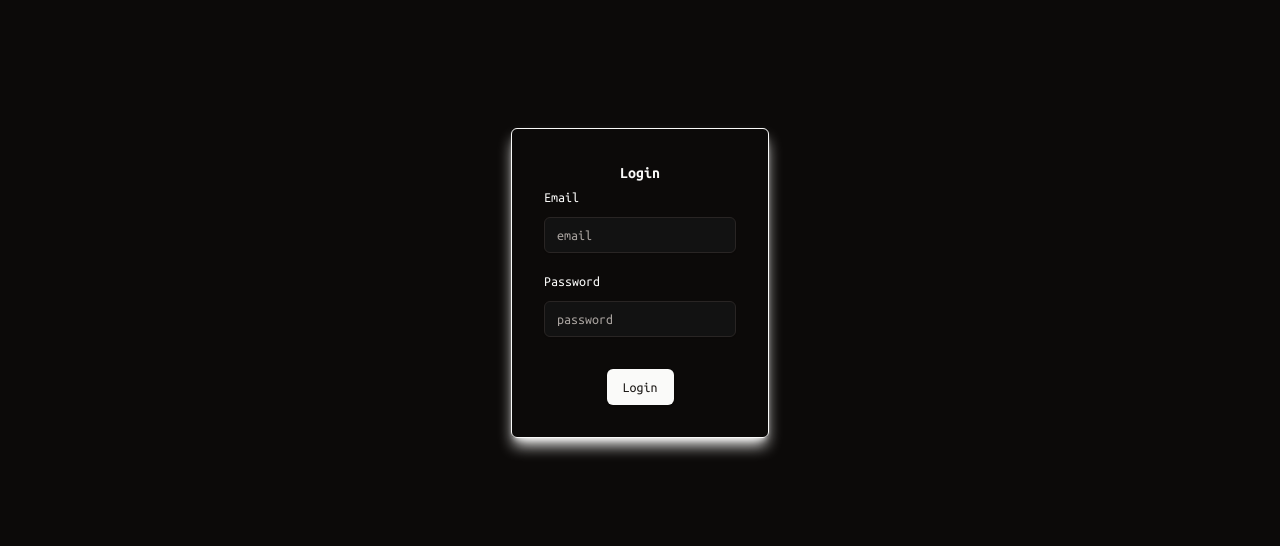
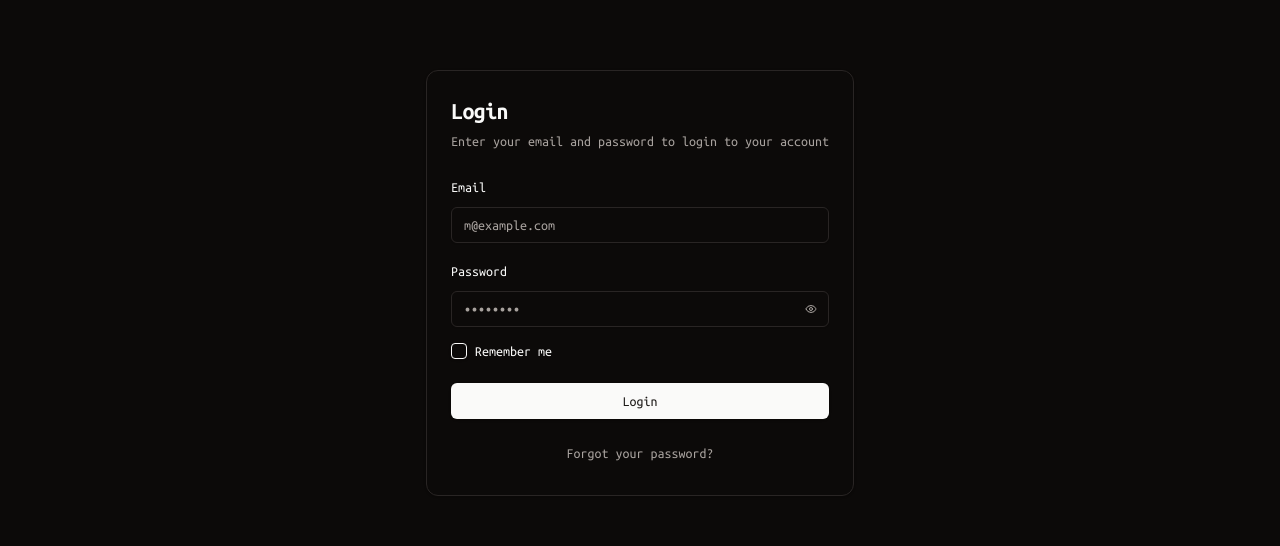
Before and after one commit to mrhashcoder/BuildFastKit, a Next.js app: page /login in a window 1280 px wide. Shown: the part 173-719 px from the top of the page. Built offline with nearby package versions, Linux system fonts and the light colour scheme; no server answers.

Commit message:
login UI updatedand unnecessary logs and comments removed

```diff
--- a/components/main/signin.tsx
+++ b/components/main/signin.tsx
@@ -1,125 +1,144 @@
 "use client";
 
-import { zodResolver } from "@hookform/resolvers/zod";
-import { useForm } from "react-hook-form";
-import { z } from "zod";
-import { useState } from "react";
-
+import { useState, FormEvent } from "react";
+import { Eye, EyeOff } from "lucide-react";
+import * as z from "zod";
 import { Button } from "@/components/ui/button";
 import {
-  Form,
-  FormControl,
-  FormField,
-  FormItem,
-  FormLabel,
-  FormMessage,
-} from "@/components/ui/form";
+  Card,
+  CardContent,
+  CardDescription,
+  CardFooter,
+  CardHeader,
+  CardTitle,
+} from "@/components/ui/card";
+import { Checkbox } from "@/components/ui/checkbox";
 import { Input } from "@/components/ui/input";
+import { Label } from "@/components/ui/label";
 import { useAuth } from "../providers/supabase-auth-provider";
 
 const formSchema = z.object({
-  email: z.string().email(),
-  password: z.string().min(6),
+  email: z.string().email({ message: "Invalid email address" }),
+  password: z
+    .string()
+    .min(6, { message: "Password must be at least 6 characters long" }),
 });
 
-export function Signin(): React.ReactNode {
-  const [error, setError] = useState<{
-    success: boolean;
-    message: string;
-  } | null>();
+export function Signin() {
+  const [showPassword, setShowPassword] = useState(false);
   const [isLoading, setIsLoading] = useState(false);
+  const [error, setError] = useState<string | null>(null);
+  const [emailError, setEmailError] = useState<string | null>(null);
+  const [passwordError, setPasswordError] = useState<string | null>(null);
 
   const { signIn } = useAuth();
 
-  const form = useForm<z.infer<typeof formSchema>>({
-    resolver: zodResolver(formSchema),
-    defaultValues: {
-      email: "",
-      password: "",
-    },
-  });
+  const togglePasswordVisibility = () => setShowPassword(!showPassword);
 
-  async function onSubmit(values: z.infer<typeof formSchema>) {
+  async function onSubmit(e: FormEvent<HTMLFormElement>) {
+    e.preventDefault();
     setError(null);
+    setEmailError(null);
+    setPasswordError(null);
     setIsLoading(true);
 
-    // try {
-    // const { data, error } = await supabase.auth.signInWithPassword({
-    //     email: values.email,
-    //     password: values.password,
-    // })
-
-    // if (error) {
-    //     console.error("Error during signin:", error.message);
-    // } else {
-    //     console.log("Signin successful:", data);
-    //     router.push("/dashboard")
-    // }
+    const formData = new FormData(e.currentTarget);
+    const email = formData.get("email") as string;
+    const password = formData.get("password") as string;
 
     try {
-      // Simulate login call (replace with actual login logic)
-      const res = await signIn(values.email, values.password);
-      console.log(res);
-
-      setIsLoading(false);
+      const validatedData = formSchema.parse({ email, password });
+      const res = await signIn(validatedData.email, validatedData.password);
     } catch (err) {
-      console.log(err);
+      if (err instanceof z.ZodError) {
+        err.errors.forEach((error) => {
+          if (error.path[0] === "email") setEmailError(error.message);
+          if (error.path[0] === "password") setPasswordError(error.message);
+        });
+      } else {
+        console.error(err);
+        setError("Invalid email or password");
+      }
+    } finally {
       setIsLoading(false);
     }
   }
 
   return (
-    <div className="rounded-md border border-primary rounded-md shadow-primary shadow-lg p-8">
-      <h1 className="text-center font-bold">Login</h1>
-      <Form {...form}>
-        <form
-          onSubmit={form.handleSubmit(onSubmit)}
-          className="space-y-4 flex items-center flex-col"
-        >
-          <FormField
-            control={form.control}
-            name="email"
-            render={({ field }) => (
-              <FormItem className="">
-                <FormLabel>Email</FormLabel>
-                <FormControl>
-                  <Input
-                    type="email"
-                    placeholder="email"
-                    {...field}
-                    className="bg-forground w-48"
-                  />
-                </FormControl>
-                <FormMessage />
-              </FormItem>
-            )}
-          />
-          <FormField
-            control={form.control}
-            name="password"
-            render={({ field }) => (
-              <FormItem>
-                <FormLabel>Password</FormLabel>
-                <FormControl>
-                  <Input
-                    type="password"
-                    placeholder="password"
-                    className="bg-forground w-48"
-                    {...field}
-                  />
-                </FormControl>
-                <FormMessage />
-              </FormItem>
-            )}
-          />
-          {!error?.success && (
-            <p className="text-sm text-red-500">{error?.message}</p>
-          )}
-          <Button type="submit" disabled={isLoading}>
-            Login
-          </Button>
+    <div className="flex items-center justify-center min-h-screen bg-background p-4">
+      <Card className="w-full max-w-md">
+        <CardHeader className="space-y-1">
+          <CardTitle className="text-2xl font-bold">Login</CardTitle>
+          <CardDescription>
+            Enter your email and password to login to your account
+          </CardDescription>
+        </CardHeader>
+        <form onSubmit={onSubmit}>
+          <CardContent className="space-y-4">
+            <div className="space-y-2">
+              <Label htmlFor="email">Email</Label>
+              <Input
+                id="email"
+                name="email"
+                type="email"
+                placeholder="m@example.com"
+              />
+              {emailError && (
+                <p className="text-sm text-red-500">{emailError}</p>
+              )}
+            </div>
+            <div className="space-y-2">
+              <Label htmlFor="password">Password</Label>
+              <div className="relative">
+                <Input
+                  id="password"
+                  name="password"
+                  type={showPassword ? "text" : "password"}
+                  placeholder="••••••••"
+                />
+                <Button
+                  type="button"
+                  variant="ghost"
+                  size="icon"
+                  className="absolute right-0 top-0 h-full px-3 py-2 hover:bg-transparent"
+                  onClick={togglePasswordVisibility}
+                  aria-label={showPassword ? "Hide password" : "Show password"}
+                >
+                  {showPassword ? (
+                    <EyeOff className="h-4 w-4 text-muted-foreground" />
+                  ) : (
+                    <Eye className="h-4 w-4 text-muted-foreground" />
+                  )}
+                </Button>
+              </div>
+              {passwordError && (
+                <p className="text-sm text-red-500">{passwordError}</p>
+              )}
+            </div>
+            <div className="flex items-center space-x-2">
+              <Checkbox id="remember" name="remember" />
+              <Label
+                htmlFor="remember"
+                className="text-sm font-medium leading-none peer-disabled:cursor-not-allowed peer-disabled:opacity-70"
+              >
+                Remember me
+              </Label>
+            </div>
+          </CardContent>
+          <CardFooter className="flex flex-col space-y-4">
+            <Button className="w-full" type="submit" disabled={isLoading}>
+              {isLoading ? "Logging in..." : "Login"}
+            </Button>
+            {error && <p className="text-sm text-red-500">{error}</p>}
+            <Button
+              variant="link"
+              className="text-sm text-muted-foreground hover:text-primary"
+            >
+              Forgot your password?
+            </Button>
+          </CardFooter>
         </form>
-      </Form>
+      </Card>
     </div>
   );
 }
--- a/components/main/signup.tsx
+++ b/components/main/signup.tsx
@@ -1,116 +1,138 @@
 "use client";
 
-import { zodResolver } from "@hookform/resolvers/zod";
-import { useForm } from "react-hook-form";
-import { useState } from "react";
-import { z } from "zod";
-
+import { useState, FormEvent } from "react";
+import { Eye, EyeOff } from "lucide-react";
+import * as z from "zod";
 import { Button } from "@/components/ui/button";
 import {
-  Form,
-  FormControl,
-  FormField,
-  FormItem,
-  FormLabel,
-  FormMessage,
-} from "@/components/ui/form";
+  Card,
+  CardContent,
+  CardDescription,
+  CardFooter,
+  CardHeader,
+  CardTitle,
+} from "@/components/ui/card";
+import { Checkbox } from "@/components/ui/checkbox";
 import { Input } from "@/components/ui/input";
+import { Label } from "@/components/ui/label";
 import { useAuth } from "../providers/supabase-auth-provider";
 
 const formSchema = z.object({
-  email: z.string().email(),
-  password: z.string().min(6),
+  email: z.string().email({ message: "Invalid email address" }),
+  password: z
+    .string()
+    .min(6, { message: "Password must be at least 6 characters long" }),
 });
 
 export function Signup() {
+  const [showPassword, setShowPassword] = useState(false);
   const [isLoading, setIsLoading] = useState(false);
-
-  const form = useForm<z.infer<typeof formSchema>>({
-    resolver: zodResolver(formSchema),
-    defaultValues: {
-      email: "",
-      password: "",
-    },
-  });
+  const [error, setError] = useState<string | null>(null);
+  const [emailError, setEmailError] = useState<string | null>(null);
+  const [passwordError, setPasswordError] = useState<string | null>(null);
 
   const { signUp } = useAuth();
 
-  async function onSubmit(values: z.infer<typeof formSchema>) {
+  const togglePasswordVisibility = () => setShowPassword(!showPassword);
+
+  async function onSubmit(e: FormEvent<HTMLFormElement>) {
+    e.preventDefault();
+    setError(null);
+    setEmailError(null);
+    setPasswordError(null);
     setIsLoading(true);
-    console.log("yooooo");
+
+    const formData = new FormData(e.currentTarget);
+    const email = formData.get("email") as string;
+    const password = formData.get("password") as string;
 
     try {
-      // const { data, error } = await supabase.auth.signUp({
-      //     email: values.email,
-      //     password: values.password,
-      // })
-
-      // if (error) {
-      //     console.error("Error during signup:", error.message);
-      // } else {
-      //     console.log("Signup successful:", data);
-
-      //     router.push('/dashboard')
-      // }
-
-      const res = await signUp(values.email, values.password);
-      console.log(res);
-      setIsLoading(false);
+      const validatedData = formSchema.parse({ email, password });
+      const res = await signUp(validatedData.email, validatedData.password);
     } catch (err) {
-      console.log(err);
+      if (err instanceof z.ZodError) {
+        err.errors.forEach((error) => {
+          if (error.path[0] === "email") setEmailError(error.message);
+          if (error.path[0] === "password") setPasswordError(error.message);
+        });
+      } else {
+        console.error(err);
+        setError("Invalid email or password");
+      }
+    } finally {
       setIsLoading(false);
     }
   }
 
   return (
-    <div className="rounded-md border border-primary rounded-md shadow-primary shadow-lg p-8">
-      <h1 className="text-center font-bold">Sign Up</h1>
-      <Form {...form}>
-        <form
-          onSubmit={form.handleSubmit(onSubmit)}
-          className="space-y-4 flex items-center flex-col"
-        >
-          <FormField
-            control={form.control}
-            name="email"
-            render={({ field }) => (
-              <FormItem className="">
-                <FormLabel>Email</FormLabel>
-                <FormControl>
-                  <Input
-                    type="email"
-                    placeholder="email"
-                    {...field}
-                    className="bg-forground w-48"
-                  />
-                </FormControl>
-                <FormMessage />
-              </FormItem>
-            )}
-          />
-          <FormField
-            control={form.control}
-            name="password"
-            render={({ field }) => (
-              <FormItem>
-                <FormLabel>Password</FormLabel>
-                <FormControl>
-                  <Input
-                    type="password"
-                    placeholder="password"
-                    className="bg-forground w-48"
-                    {...field}
-                  />
-                </FormControl>
-                <FormMessage />
-              </FormItem>
-            )}
-          />
-          <Button type="submit" disabled={isLoading}>
-            Sign Up
-          </Button>
+    <div className="flex items-center justify-center min-h-screen bg-background p-4">
+      <Card className="w-full max-w-md">
+        <CardHeader className="space-y-1">
+          <CardTitle className="text-2xl font-bold">Register</CardTitle>
+          <CardDescription>
+            Enter your email and password to register
+          </CardDescription>
+        </CardHeader>
+        <form onSubmit={onSubmit}>
+          <CardContent className="space-y-4">
+            <div className="space-y-2">
+              <Label htmlFor="email">Email</Label>
+              <Input
+                id="email"
+                name="email"
+                type="email"
+                placeholder="m@example.com"
+              />
+              {emailError && (
+                <p className="text-sm text-red-500">{emailError}</p>
+              )}
+            </div>
+            <div className="space-y-2">
+              <Label htmlFor="password">Password</Label>
+              <div className="relative">
+                <Input
+                  id="password"
+                  name="password"
+                  type={showPassword ? "text" : "password"}
+                  placeholder="••••••••"
+                />
+                <Button
+                  type="button"
+                  variant="ghost"
+                  size="icon"
+                  className="absolute right-0 top-0 h-full px-3 py-2 hover:bg-transparent"
+                  onClick={togglePasswordVisibility}
+                  aria-label={showPassword ? "Hide password" : "Show password"}
+                >
+                  {showPassword ? (
+                    <EyeOff className="h-4 w-4 text-muted-foreground" />
+                  ) : (
+                    <Eye className="h-4 w-4 text-muted-foreground" />
+                  )}
+                </Button>
+              </div>
+              {passwordError && (
+                <p className="text-sm text-red-500">{passwordError}</p>
+              )}
+            </div>
+            <div className="flex items-center space-x-2">
+              <Checkbox id="remember" name="remember" />
+              <Label
+                htmlFor="remember"
+                className="text-sm font-medium leading-none peer-disabled:cursor-not-allowed peer-disabled:opacity-70"
+              >
+                Remember me
+              </Label>
+            </div>
+          </CardContent>
+          <CardFooter className="flex flex-col space-y-4">
+            <Button className="w-full" type="submit" disabled={isLoading}>
+              {isLoading ? "Signing up..." : "Register"}
+            </Button>
+            {error && <p className="text-sm text-red-500">{error}</p>}
+          </CardFooter>
         </form>
-      </Form>
+      </Card>
     </div>
   );
 }
--- /dev/null
+++ b/components/ui/card.tsx
@@ -0,0 +1,83 @@
+import * as React from "react";
+
+import { cn } from "@/lib/utils";
+
+const Card = React.forwardRef<
+  HTMLDivElement,
+  React.HTMLAttributes<HTMLDivElement>
+>(({ className, ...props }, ref) => (
+  <div
+    ref={ref}
+    className={cn(
+      "rounded-xl border bg-card text-card-foreground shadow",
+      className
+    )}
+    {...props}
+  />
+));
+Card.displayName = "Card";
+
+const CardHeader = React.forwardRef<
+  HTMLDivElement,
+  React.HTMLAttributes<HTMLDivElement>
+>(({ className, ...props }, ref) => (
+  <div
+    ref={ref}
+    className={cn("flex flex-col space-y-1.5 p-6", className)}
+    {...props}
+  />
+));
+CardHeader.displayName = "CardHeader";
+
+const CardTitle = React.forwardRef<
+  HTMLParagraphElement,
+  React.HTMLAttributes<HTMLHeadingElement>
+>(({ className, ...props }, ref) => (
+  <h3
+    ref={ref}
+    className={cn("font-semibold leading-none tracking-tight", className)}
+    {...props}
+  />
+));
+CardTitle.displayName = "CardTitle";
+
+const CardDescription = React.forwardRef<
+  HTMLParagraphElement,
+  React.HTMLAttributes<HTMLParagraphElement>
+>(({ className, ...props }, ref) => (
+  <p
+    ref={ref}
+    className={cn("text-sm text-muted-foreground", className)}
+    {...props}
+  />
+));
+CardDescription.displayName = "CardDescription";
+
+const CardContent = React.forwardRef<
+  HTMLDivElement,
+  React.HTMLAttributes<HTMLDivElement>
+>(({ className, ...props }, ref) => (
+  <div ref={ref} className={cn("p-6 pt-0", className)} {...props} />
+));
+CardContent.displayName = "CardContent";
+
+const CardFooter = React.forwardRef<
+  HTMLDivElement,
+  React.HTMLAttributes<HTMLDivElement>
+>(({ className, ...props }, ref) => (
+  <div
+    ref={ref}
+    className={cn("flex items-center p-6 pt-0", className)}
+    {...props}
+  />
+));
+CardFooter.displayName = "CardFooter";
+
+export {
+  Card,
+  CardHeader,
+  CardFooter,
+  CardTitle,
+  CardDescription,
+  CardContent,
+};
--- /dev/null
+++ b/components/ui/checkbox.tsx
@@ -0,0 +1,30 @@
+"use client";
+
+import * as React from "react";
+import * as CheckboxPrimitive from "@radix-ui/react-checkbox";
+import { CheckIcon } from "@radix-ui/react-icons";
+
+import { cn } from "@/lib/utils";
+
+const Checkbox = React.forwardRef<
+  React.ElementRef<typeof CheckboxPrimitive.Root>,
+  React.ComponentPropsWithoutRef<typeof CheckboxPrimitive.Root>
+>(({ className, ...props }, ref) => (
+  <CheckboxPrimitive.Root
+    ref={ref}
+    className={cn(
+      "peer h-4 w-4 shrink-0 rounded-sm border border-primary shadow focus-visible:outline-none focus-visible:ring-1 focus-visible:ring-ring disabled:cursor-not-allowed disabled:opacity-50 data-[state=checked]:bg-primary data-[state=checked]:text-primary-foreground",
+      className
+    )}
+    {...props}
+  >
+    <CheckboxPrimitive.Indicator
+      className={cn("flex items-center justify-center text-current")}
+    >
+      <CheckIcon className="h-4 w-4" />
+    </CheckboxPrimitive.Indicator>
+  </CheckboxPrimitive.Root>
+));
+Checkbox.displayName = CheckboxPrimitive.Root.displayName;
+
+export { Checkbox };
--- a/lib/middleware.ts
+++ b/lib/middleware.ts
@@ -40,8 +40,6 @@ export async function updateSession(request: NextRequest) {
     data: { user },
   } = await supabase.auth.getUser();
 
-  console.log(user);
-
   const validateUser = (request: NextRequest): boolean => {
     const keys = Object.keys(privateLinkMap);
     return keys.some(
--- a/package.json
+++ b/package.json
@@ -11,6 +11,7 @@
 	"dependencies": {
 		"@hookform/resolvers": "^3.9.0",
 		"@prisma/client": "^5.20.0",
+		"@radix-ui/react-checkbox": "^1.1.2",
 		"@radix-ui/react-dialog": "^1.1.2",
 		"@radix-ui/react-dropdown-menu": "^2.1.2",
 		"@radix-ui/react-icons": "^1.3.0",
```
Also changed, not shown: components/providers/supabase-auth-provider.tsx (+0 -14 lines), middleware.ts (+0 -33 lines), 1 other file (tests, documents, lock files or other folders).
